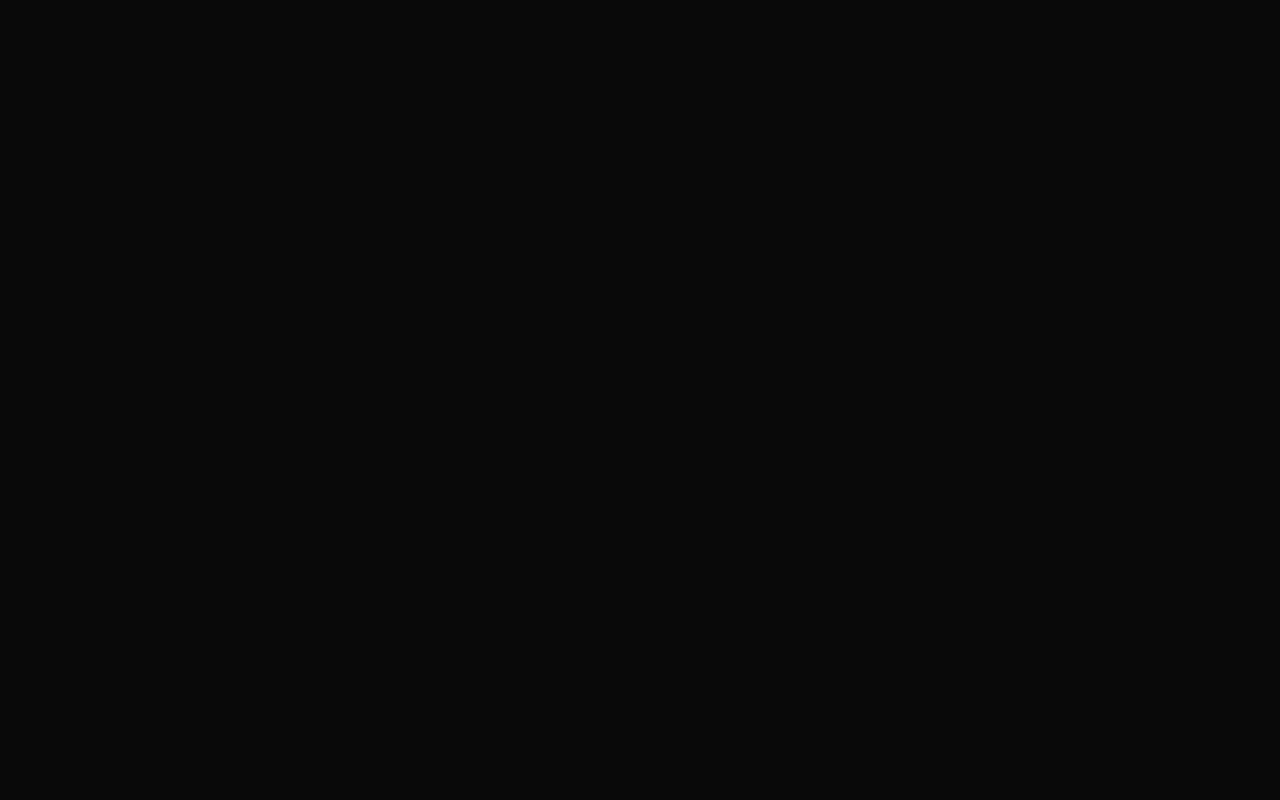
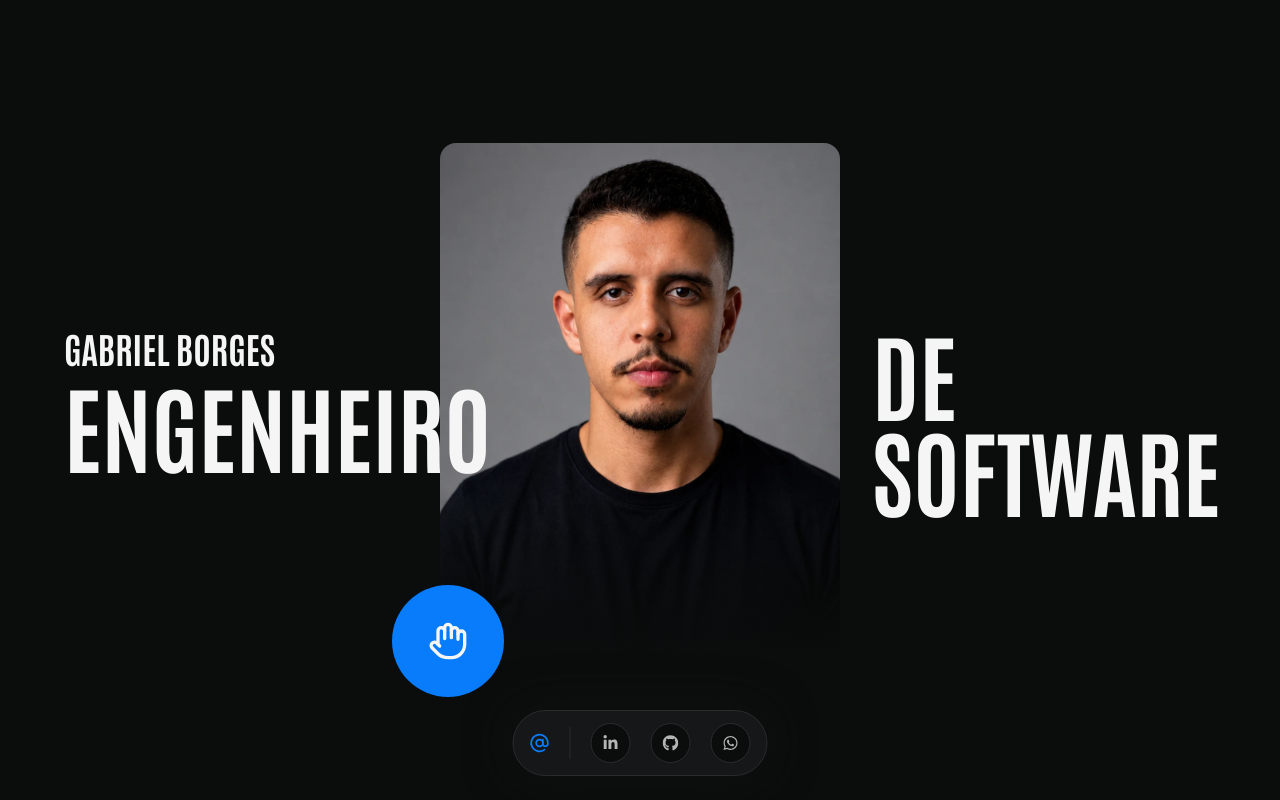
Before and after one commit to GSBorgess/portfolio, a React app: page / in a window 1280 px wide. Built offline with nearby package versions, Linux system fonts and the light colour scheme; the HTML template or start-up script is replaced by a standard one.

Commit message:
feature: cria seção hero

```diff
--- a/package.json
+++ b/package.json
@@ -14,7 +14,8 @@
     "lenis": "^1.3.26",
     "lucide-react": "^1.33.0",
     "react": "^19.2.8",
-    "react-dom": "^19.2.8"
+    "react-dom": "^19.2.8",
+    "react-icons": "^5.3.0"
   },
   "devDependencies": {
     "@eslint/js": "^10.0.1",
--- a/src/App.tsx
+++ b/src/App.tsx
@@ -1,3 +1,9 @@
+import { HeroSection } from "./components/HeroSection";
+
 export default function App() {
-  return <main />;
+  return (
+    <main>
+      <HeroSection />
+    </main>
+  );
 }
--- /dev/null
+++ b/src/components/HeroSection.tsx
@@ -0,0 +1,90 @@
+import { AtSign, Hand } from "lucide-react";
+import { FaGithub, FaLinkedinIn, FaWhatsapp } from "react-icons/fa";
+import hero from "../assets/hero.webp";
+
+const socialLinks = [
+  {
+    label: "LinkedIn",
+    href: "#linkedin",
+    icon: FaLinkedinIn,
+  },
+  {
+    label: "GitHub",
+    href: "#github",
+    icon: FaGithub,
+  },
+  {
+    label: "WhatsApp",
+    href: "#whatsapp",
+    icon: FaWhatsapp,
+  },
+];
+
+export function HeroSection() {
+  return (
+    <section className="relative min-h-screen overflow-hidden bg-bg-main text-text-main">
+      <aside
+        aria-label="Midias sociais"
+        className="absolute bottom-6 left-1/2 z-30 flex -translate-x-1/2 items-center gap-5 rounded-full border border-border bg-chip px-4 py-3 shadow-[0_0_48px_var(--bg-secondary)]"
+      >
+        <AtSign className="h-5 w-5 text-primary-color" aria-hidden="true" />
+        <div className="h-8 w-px bg-border" />
+        {socialLinks.map((item) => {
+          const Icon = item.icon;
+
+          return (
+            <a
+              key={item.label}
+              href={item.href}
+              aria-label={item.label}
+              className="flex h-10 w-10 items-center justify-center rounded-full border border-border bg-bg-main text-text-secondary transition hover:border-primary-color hover:bg-primary-color hover:text-text-main"
+            >
+              <Icon className="h-4 w-4" aria-hidden="true" />
+            </a>
+          );
+        })}
+      </aside>
+
+      <div className="relative z-10 mx-auto flex min-h-screen w-full max-w-[1500px] flex-col justify-center px-6 py-16 sm:px-10 lg:px-16">
+        <div className="mb-12 flex items-center gap-4 md:mb-0">
+          <span className="font-title text-xl font-bold uppercase text-text-secondary md:hidden">
+            Gabriel Borges
+          </span>
+        </div>
+
+        <div className="grid items-center gap-8 lg:grid-cols-[minmax(0,1fr)_340px_minmax(0,1fr)] xl:grid-cols-[minmax(0,1fr)_400px_minmax(0,1fr)]">
+          <div className="relative z-20 order-2 text-center lg:order-1 lg:text-left">
+            <p className="mb-2 font-title text-3xl font-bold uppercase leading-none text-text-main sm:text-4xl lg:text-4xl">
+              Gabriel Borges
+            </p>
+            <h1 className="font-title text-7xl font-bold uppercase leading-[0.86] tracking-normal text-text-main sm:text-8xl lg:text-8xl xl:text-8xl">
+              Engenheiro
+            </h1>
+          </div>
+
+          <div className="relative order-1 mx-auto w-full max-w-[340px] lg:order-2 xl:max-w-[400px]">
+            <div className="overflow-hidden rounded-2xl bg-bg-secondary">
+              <img
+                src={hero}
+                alt="Retrato Gabriel Borges"
+                className="h-full w-full"
+              />
+              <div className="absolute inset-x-0 bottom-0 h-1/3 bg-gradient-to-t from-bg-main to-bg-main/0" />
+            </div>
+
+            <div className="absolute -bottom-10 left-2 flex h-28 w-28 -translate-x-1/2 items-center justify-center rounded-full bg-primary-color sm:h-28 sm:w-28">
+              <Hand className="h-10 w-10 text-text-main" aria-hidden="true" />
+            </div>
+          </div>
+
+          <div className="relative z-20 order-3 text-center lg:text-left">
+            <h2 className="font-title text-7xl font-bold uppercase leading-[0.86] tracking-normal text-text-main sm:text-8xl lg:text-8xl lg:pt-10 xl:text-8xl">
+              De Software
+            </h2>
+          </div>
+        </div>
+
+      </div>
+    </section>
+  );
+}
--- a/src/index.css
+++ b/src/index.css
@@ -1,4 +1,4 @@
-@import url("https://fonts.googleapis.com/css2?family=Inter:wght@400;500;600;700;800&display=swap");
+@import url("https://fonts.googleapis.com/css2?family=Antonio:wght@400;500;600;700&family=Inter:wght@400;500;600;700;800&display=swap");
 
 @tailwind base;
 @tailwind components;
@@ -6,8 +6,14 @@
 
 :root {
   color-scheme: dark;
-  --background: #090909;
-  --foreground: #f4f4f0;
+  --primary-color: #087CFA;
+  --secondary-color: #006FF5;
+  --bg-main: #0B0C0C;
+  --bg-secondary: #101111;
+  --text-main: #F5F5F5;
+  --text-secondary: #B5B5B5;
+  --border: #292B2D;
+  --chip: #161718;
 }
 
 * {
@@ -20,8 +26,8 @@ html,
 body,
 #root {
   min-height: 100%;
-  background: var(--background);
-  color: var(--foreground);
+  background: var(--bg-main);
+  color: var(--text-main);
 }
 
 body {
@@ -30,6 +36,15 @@ body {
   text-rendering: optimizeLegibility;
   -webkit-font-smoothing: antialiased;
   -moz-osx-font-smoothing: grayscale;
+}
+
+h1,
+h2,
+h3,
+h4,
+h5,
+h6 {
+  font-family: Antonio, ui-sans-serif, system-ui, sans-serif;
 }
 
 a {
@@ -45,6 +60,6 @@ select {
 }
 
 ::selection {
-  background: #e5e5e5;
-  color: #090909;
+  background: var(--primary-color);
+  color: var(--text-main);
 }
--- a/tailwind.config.ts
+++ b/tailwind.config.ts
@@ -2,24 +2,24 @@ import type { Config } from "tailwindcss";
 
 const config: Config = {
   content: [
-    "./src/app/**/*.{js,ts,jsx,tsx,mdx}",
-    "./src/components/**/*.{js,ts,jsx,tsx,mdx}",
-    "./src/lib/**/*.{js,ts,jsx,tsx,mdx}",
+    "./src/**/*.{js,ts,jsx,tsx,mdx}",
   ],
   theme: {
     extend: {
       colors: {
-        background: "#090909",
-        foreground: "#f4f4f0",
-        muted: "#a3a3a3",
-        subtle: "#737373",
-        line: "rgba(244, 244, 240, 0.12)",
-        surface: "#111111",
-        "surface-elevated": "#171717",
-        accent: "#e5e5e5",
+        "primary-color": "#087CFA",
+        "secondary-color": "#006FF5",
+        "bg-main": "#0B0C0C",
+        "bg-secondary": "#101111",
+        "text-main": "#F5F5F5",
+        "text-secondary": "#B5B5B5",
+        border: "#292B2D",
+        chip: "#161718",
       },
       fontFamily: {
-        sans: ["var(--font-sans)", "Inter", "ui-sans-serif", "system-ui", "sans-serif"],
+        title: ["Antonio", "ui-sans-serif", "system-ui", "sans-serif"],
+        text: ["Inter", "ui-sans-serif", "system-ui", "sans-serif"],
+        sans: ["Inter", "ui-sans-serif", "system-ui", "sans-serif"],
       },
     },
   },
```
Also changed, not shown: src/App.css (deleted, +0 -184 lines), src/assets/hero.webp (added), 1 other file (tests, documents, lock files or other folders).
